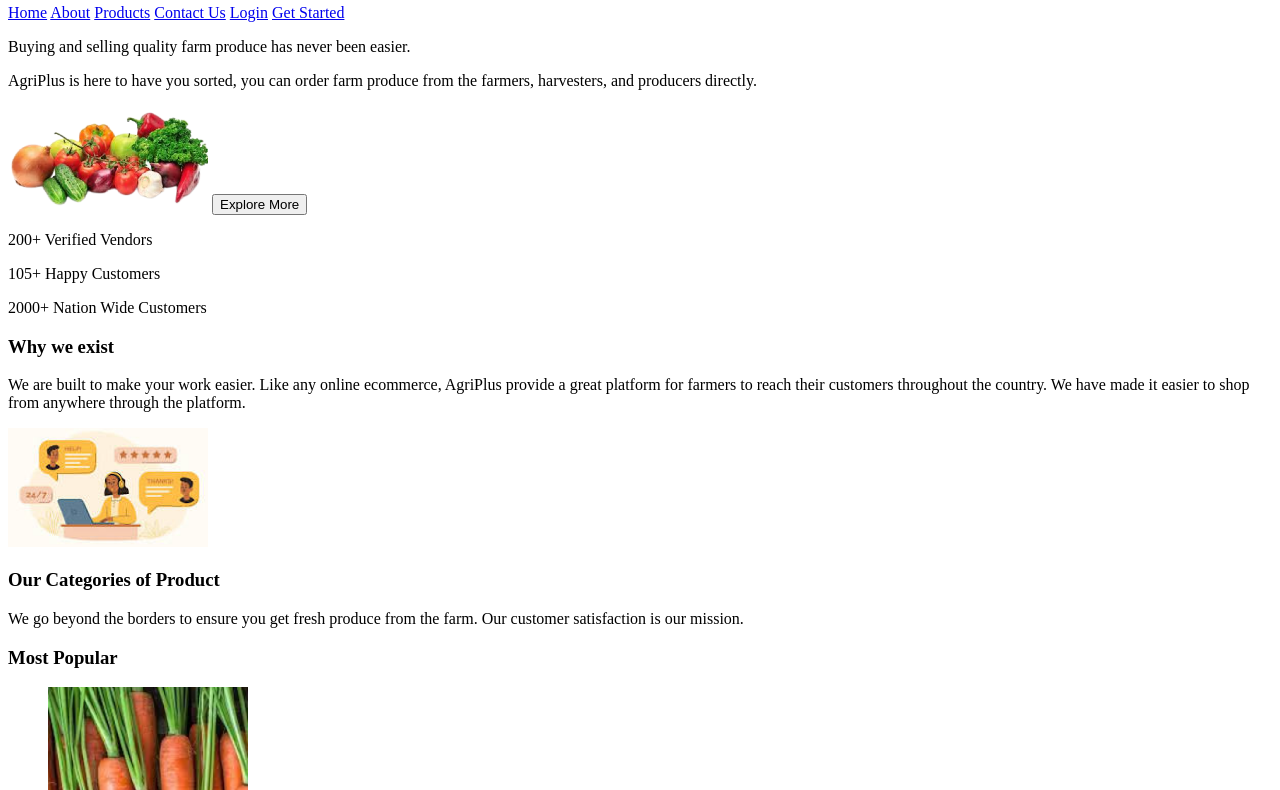
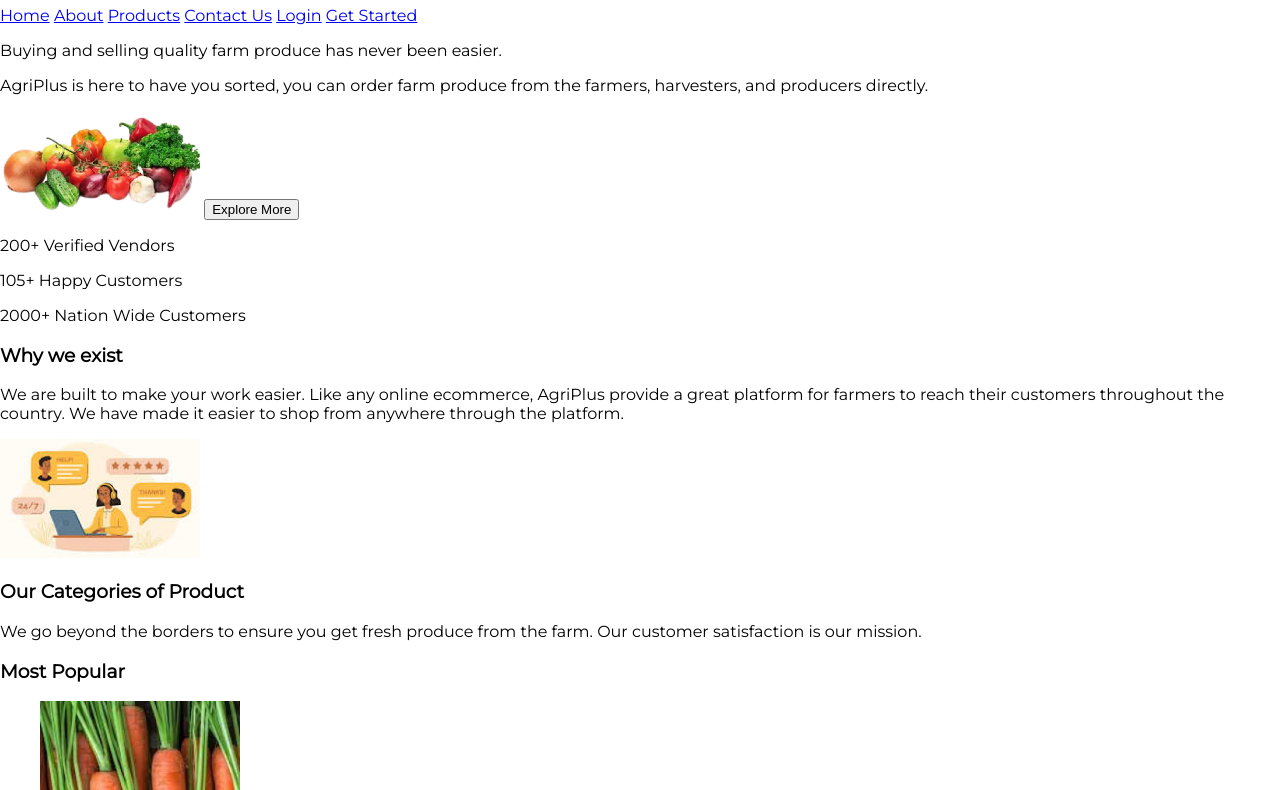
Before and after one commit to Onan-Thairu/AgriPlus, a plain HTML site: page index.html in a window 1280 px wide. Shown: the part 76-866 px from the top of the page. Drawn offline with Linux system fonts and the light colour scheme.

Commit message:
Added style.css, change font-family

```diff
--- a/index.html
+++ b/index.html
@@ -4,6 +4,10 @@
     <meta charset="UTF-8">
     <meta http-equiv="X-UA-Compatible" content="IE=edge">
     <meta name="viewport" content="width=device-width, initial-scale=1.0">
+    <link rel="preconnect" href="https://fonts.googleapis.com">
+    <link rel="preconnect" href="https://fonts.gstatic.com" crossorigin>
+    <link href="https://fonts.googleapis.com/css2?family=Montserrat&display=swap" rel="stylesheet">
+    <link rel="stylesheet" href="/style.css">
     <title>AgriPlus</title>
 </head>
 <body>
--- /dev/null
+++ b/style.css
@@ -0,0 +1,5 @@
+html, body {
+    margin: 0;
+    padding: 0;
+    font-family: 'Montserrat', sans-serif;
+}
```
